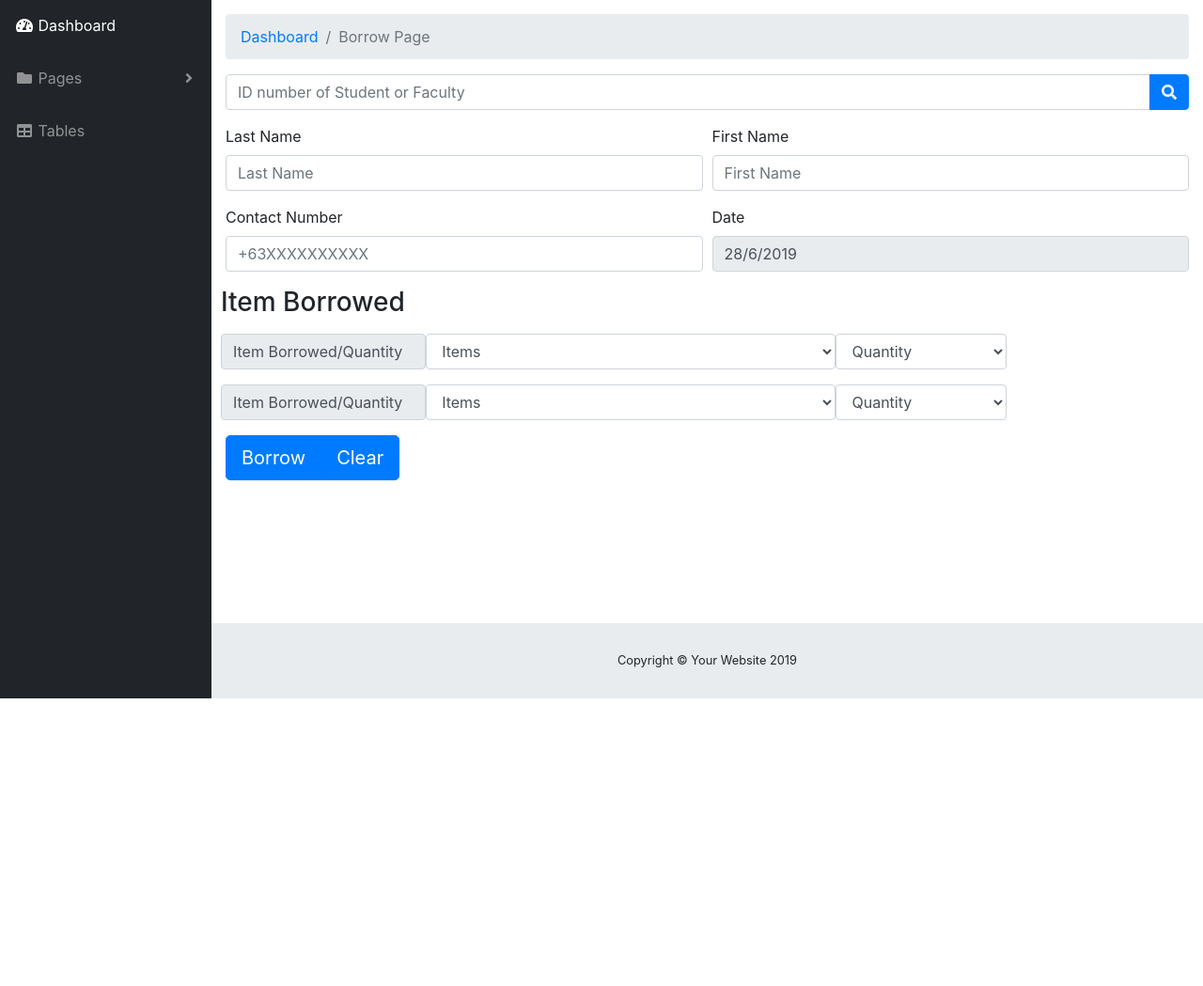
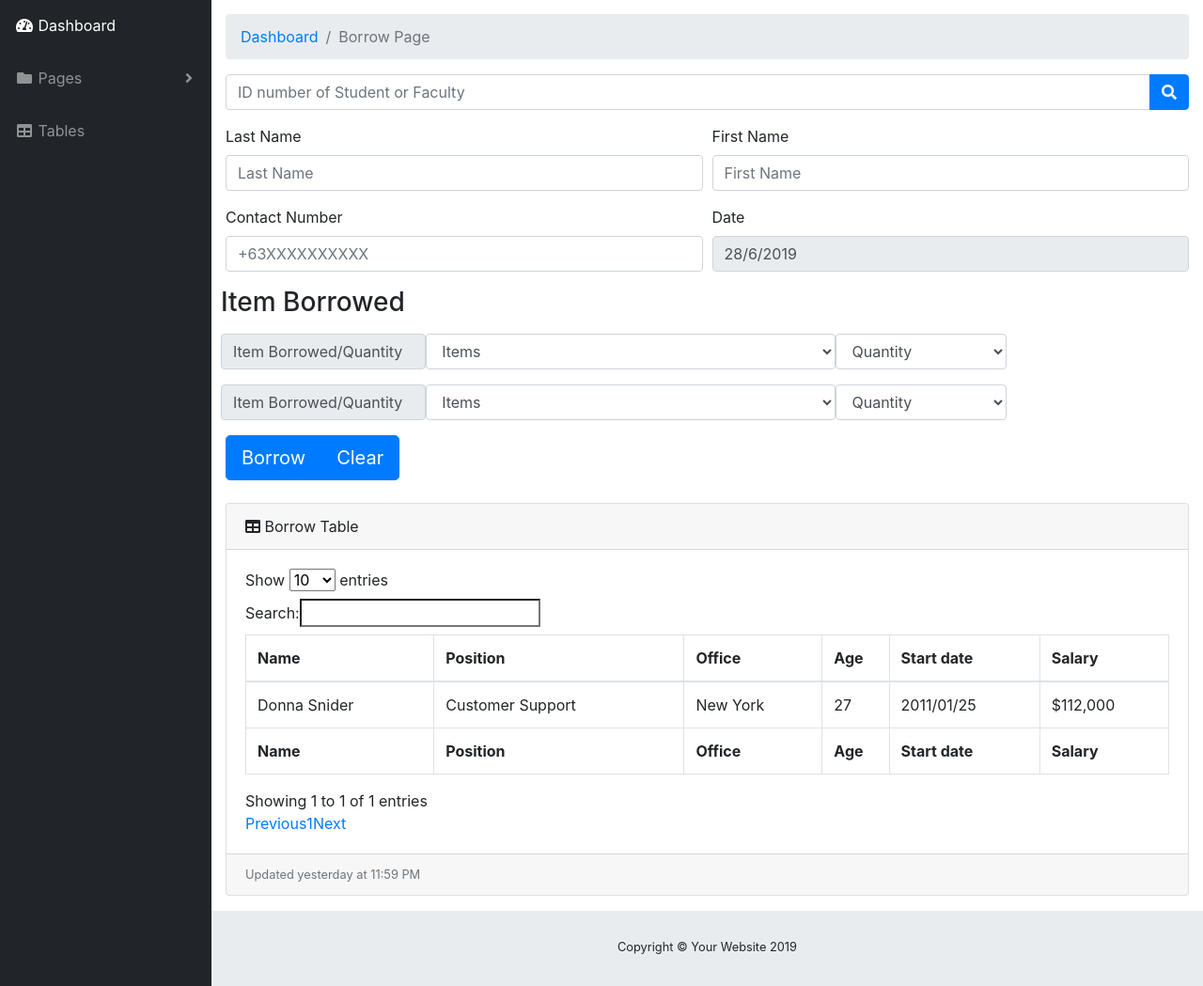
Before and after one commit to JoebenEngalan/USeP_sports, a PHP site: page /borrow.php in a window 1280 px wide. Shown: the part 57-1106 px from the top of the page at 94% size. Before the commit the page ends 800 px from the top, so only its background shows below. Run offline with PHP 8.4, Linux system fonts and the light colour scheme; some libraries are stand-ins or nearby versions.

Commit message:
commit change

```diff
--- a/borrow.php
+++ b/borrow.php
@@ -106,6 +106,50 @@
 
       </div>
 
+        <!-- DataTables Example -->
+        <div class="card mb-3">
+          <div class="card-header">
+            <i class="fas fa-table"></i>
+            Borrow Table</div>
+          <div class="card-body">
+            <div class="table-responsive">
+              <table class="table table-bordered" id="dataTable" width="100%" cellspacing="0">
+                <thead>
+                  <tr>
+                    <th>Name</th>
+                    <th>Position</th>
+                    <th>Office</th>
+                    <th>Age</th>
+                    <th>Start date</th>
+                    <th>Salary</th>
+                  </tr>
+                </thead>
+                <tfoot>
+                  <tr>
+                    <th>Name</th>
+                    <th>Position</th>
+                    <th>Office</th>
+                    <th>Age</th>
+                    <th>Start date</th>
+                    <th>Salary</th>
+                  </tr>
+                </tfoot>
+                <tbody>
+                  <tr>
+                    <td>Donna Snider</td>
+                    <td>Customer Support</td>
+                    <td>New York</td>
+                    <td>27</td>
+                    <td>2011/01/25</td>
+                    <td>$112,000</td>
+                  </tr>
+                </tbody>
+              </table>
+            </div>
+          </div>
+          <div class="card-footer small text-muted">Updated yesterday at 11:59 PM</div>
+        </div>
+
     </div><!-- /.container-fluid -->
   </div><!-- /.content-wrapper -->
 
--- a/borrower.php
+++ b/borrower.php
@@ -73,7 +73,7 @@
           <!-- Grid row  -->
           <!-- Grid row  Buttons -->
           <div class="btn-group">
-            <button type="submit" class="btn btn-primary btn-lg">Sign in</button>
+            <button type="submit" class="btn btn-primary btn-lg">Register</button>
             <button type="clear" class="btn btn-primary btn-lg">Clear</button>
           </div>
 
@@ -86,7 +86,7 @@
         <div class="card mb-4">
               <div class="card-header">
                 <i class="fas fa-table"></i>
-                Data Table Borrowers</div>
+                Borrowers Table</div>
               <div class="card-body">
                 <div class="table-responsive">
                   <table class="table table-bordered" id="dataTable" width="100%" cellspacing="0">
```
